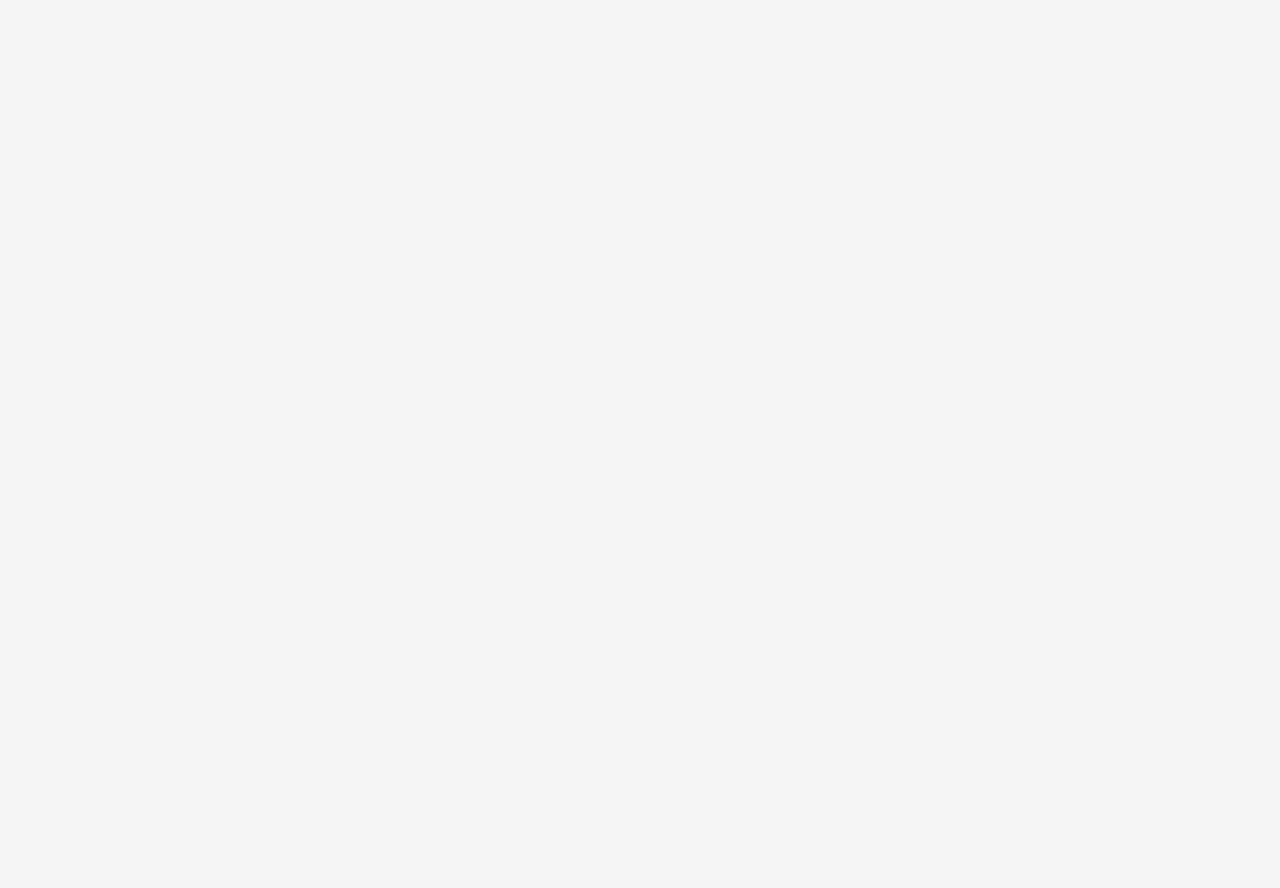
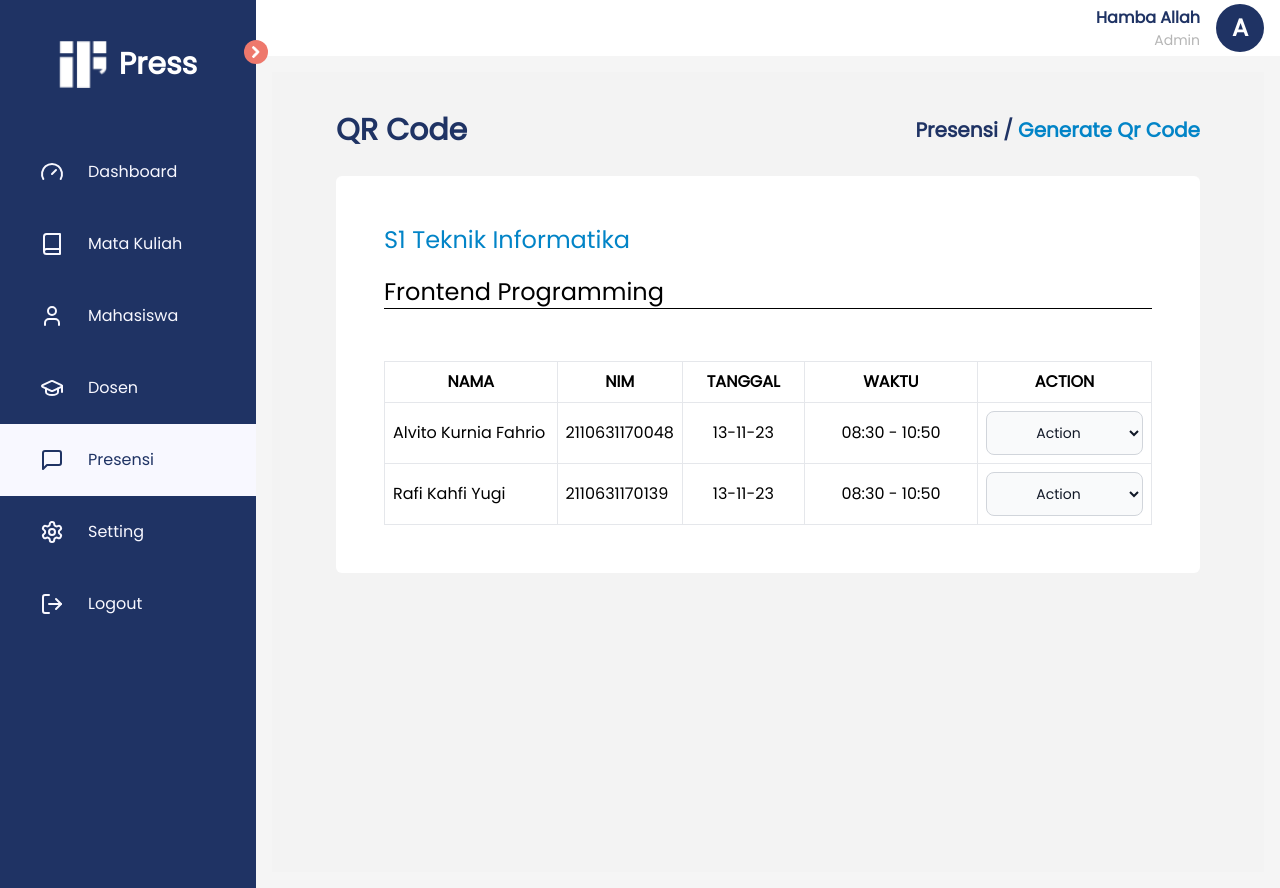
Before and after one commit to alvit007/Massive-BigbangandDinosaur-WEB-B, a React (Create React App) app: page /presensi/presensi-manual in a window 1280 px wide. Before the commit this address had no page. Before the commit the page ends 800 px from the top, so only its background shows below. Built offline with nearby package versions, Linux system fonts and the light colour scheme.

Commit message:
ubah ke redux + add page presensi manual

```diff
--- a/src/App.js
+++ b/src/App.js
@@ -20,6 +20,7 @@ import Login from './components/Login.jsx';
 import Setting from './pages/Setting/Setting.jsx';
 import MahasiswaTambah from './pages/Mahasiswa/MahasiswaTambah.jsx';
 import DosenTambah from './pages/Dosen/DosenTambah.jsx';
+import PresensiManual from './pages/Presensi/PresensiManual.jsx';
 
 
 function App() {
@@ -37,6 +38,7 @@ function App() {
                 <Route path='/presensi' element={<Presensi />} />
                 <Route path='/presensi/mulai-presensi' element={<MulaiPresensi/>}></Route>
                 <Route path='/presensi/rekap-presensi' element={<RekapPresensi/>}></Route>
+                <Route path='/presensi/presensi-manual' element={<PresensiManual/>}></Route>
                 <Route path='/presensi/mulai-presensi/generate-qrcode' element={<QRcode/>}></Route>
                 <Route path='/setting' element={<Setting />}></Route>
                 <Route path='/mahasiswa/tambah-mahasiswa' element={<MahasiswaTambah/>}></Route>
--- a/src/pages/Presensi/PresensiManual.jsx
+++ b/src/pages/Presensi/PresensiManual.jsx
@@ -0,0 +1,74 @@
+import React from 'react'
+import Layout from '../Layout'
+
+function PresensiManual() {
+  return (
+    <Layout>
+    <div className="flex flex-col py-10 px-16 h-screen overflow-y-auto w-full bg-background">
+      <div className=" flex flex-row justify-between">
+        <h1 className="text-3xl font-semibold text-primary">QR Code</h1>
+        <h2 className="self-center">
+        <span className="text-primary text-xl font-semibold">Presensi / </span><span className="text-sky-600 text-xl font-semibold"> Generate Qr Code</span> </h2>
+        </div>
+
+      <div className="bg-white rounded-md mt-7">
+        <div className="p-12">
+            <div>
+                <h2 className="text-sky-600 text-2xl">S1 Teknik Informatika</h2>
+                <h1 className="text-2xl pt-5">Frontend Programming </h1>
+                <div className="border-b border-black"></div>
+            </div>
+            <div className="pt-8">
+            <table className="w-full mt-5">
+            <thead>
+              <tr>
+                <th className="border p-2 w-3/12">NAMA</th>
+                <th className="border p-2 w-1/12">NIM</th>
+                <th className="border p-2 w-2/12">TANGGAL</th>
+                <th className="border p-2 w-3/12">WAKTU</th>
+                <th className="border p-2 w-3/12">ACTION</th>
+              </tr>
+            </thead>
+            <tbody>
+              {/* You can map through your data to generate rows here */}
+              <tr>
+                <td className="border p-2">Alvito Kurnia Fahrio</td>
+                <td className="border p-2 ">2110631170048</td>
+                <td className="border p-2 text-center">13-11-23</td>
+                <td className="border p-2 text-center">08:30 - 10:50</td>
+                <td className="border p-2 ">
+                    <select id="countries" class="bg-gray-50 border border-gray-300 text-gray-900 text-sm text-center rounded-lg focus:ring-blue-500 focus:border-blue-500 block w-full p-2.5 dark:bg-gray-700 dark:border-gray-600 dark:placeholder-gray-400 dark:text-white dark:focus:ring-blue-500 dark:focus:border-blue-500">
+                    <option selected>Action</option>
+                    <option value="H">Hadir</option>
+                    <option value="S">Sakit</option>
+                    <option value="I">Izin</option>
+                    <option value="A">Alfa</option>
+                    </select>   </td>
+              </tr>
+              <tr>
+                <td className="border p-2">Rafi Kahfi Yugi</td>
+                <td className="border p-2 ">2110631170139</td>
+                <td className="border p-2 text-center">13-11-23</td>
+                <td className="border p-2 text-center">08:30 - 10:50</td>
+                <td className="border p-2 ">
+                    <select id="countries" class="bg-gray-50 border border-gray-300 text-gray-900 text-sm text-center rounded-lg focus:ring-blue-500 focus:border-blue-500 block w-full p-2.5 dark:bg-gray-700 dark:border-gray-600 dark:placeholder-gray-400 dark:text-white dark:focus:ring-blue-500 dark:focus:border-blue-500">
+                    <option selected>Action</option>
+                    <option value="H">Hadir</option>
+                    <option value="S">Sakit</option>
+                    <option value="I">Izin</option>
+                    <option value="A">Alfa</option>
+                    </select>   </td>
+              </tr>
+              {/* Add more rows as needed */}
+            </tbody>
+          </table>
+
+            </div>
+        </div>
+      </div>
+    </div>
+    </Layout>
+  )
+}
+
+export default PresensiManual
```
Also changed, not shown: 1 other file (tests, documents, lock files or other folders).
